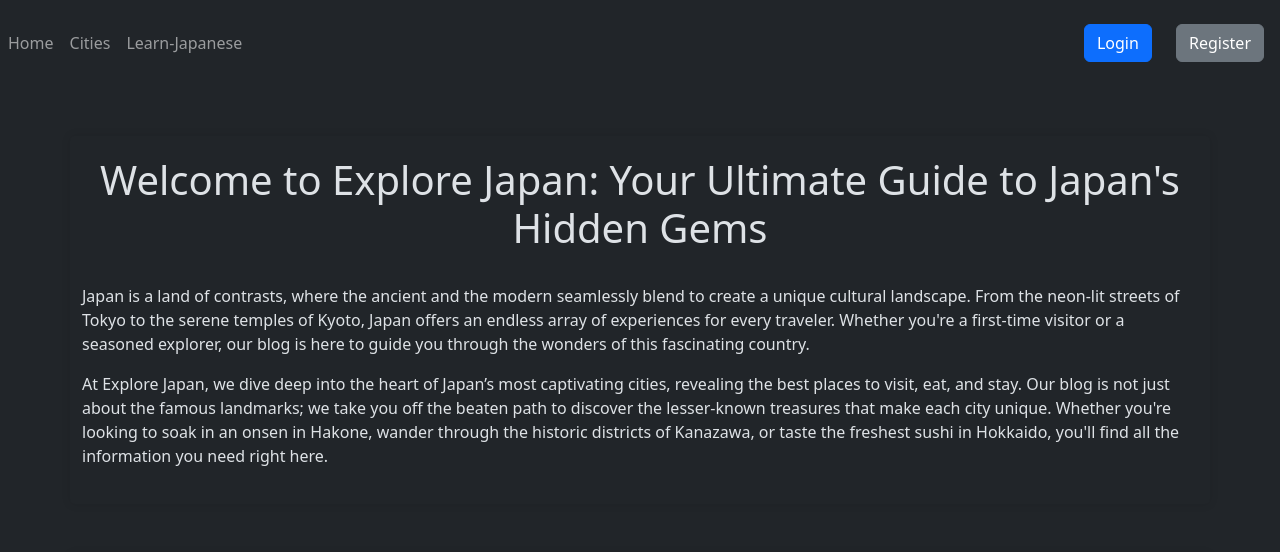
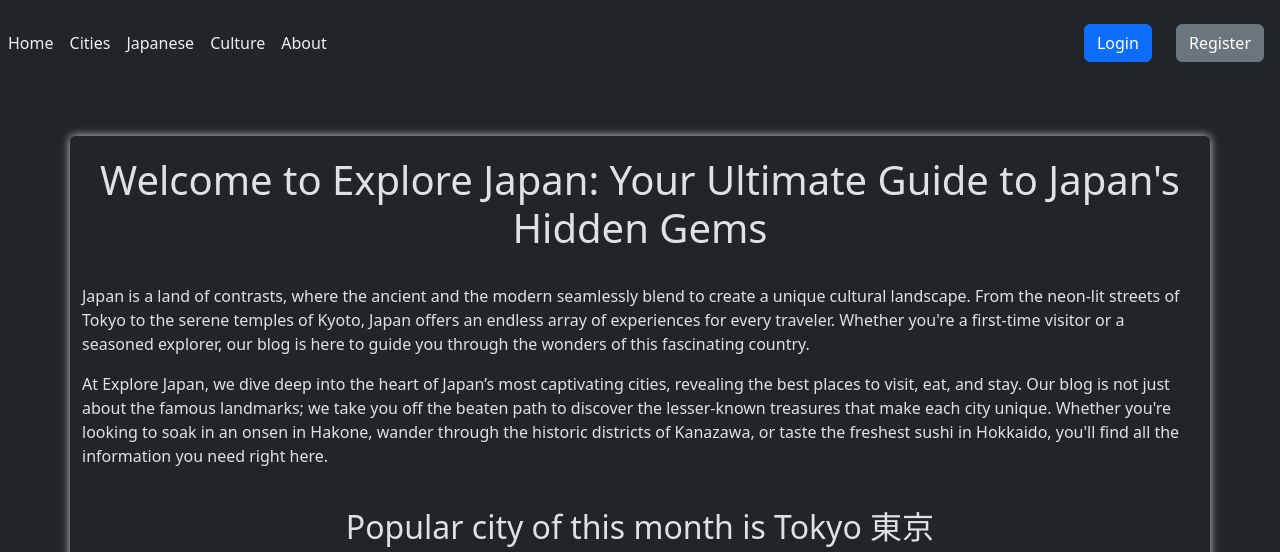
Before and after one commit to RadeHell/BlogisekJPN, a Django app: page / in a window 1280 px wide. Shown: the top 552 px of the page. Run offline with Django 5.2, Linux system fonts and the light colour scheme; data comes from the database, SQL or seed files in the repository; both versions use the stored data as it was after the commit; some libraries are stand-ins or nearby versions.

Commit message:
Changes of views also add culture page and aobut

```diff
--- a/Blog/templates/Home.html
+++ b/Blog/templates/Home.html
@@ -4,7 +4,7 @@
 
 
 <section class="welcome-section content2">
-    <div class="container ">
+    <div class="container">
         <h1 class="display-6"> Welcome to Explore Japan: Your Ultimate Guide to Japan's Hidden Gems</h1>
 
 
@@ -19,116 +19,60 @@
         At Explore Japan, we dive deep into the heart of Japan’s most captivating cities,
         revealing the best places to visit, eat, and stay. Our blog is not just about the famous landmarks; we take you off the beaten path to discover the lesser-known treasures that make each city unique. Whether you're looking to soak in an onsen in Hakone, wander through the historic districts of Kanazawa, or taste the freshest sushi in Hokkaido, you'll find all the information you need right here.
         </p>
-    </div>
 
 
-    <div class="container my-5">
-        <h2 class="display-8"> Popular city of this month is {{ city.name }} 東京</h2>
+         <br>
+
+
+
+
+        <h2 class="display-7 text-center"> Popular city of this month is {{ city.name }} 東京</h2>
         <div class="row justify-content-center">
             <div class="col-12">
                 <div class="card big-city-card">
                     <img src="https://media.cntraveler.com/photos/63482b255e7943ad4006df0b/16:9/w_2560%2Cc_limit/tokyoGettyImages-1031467664.jpeg" alt="Tokyo">
                     <div class="card-body">
                         <p class="card-text">Explore the bustling capital city, known for its skyscrapers, shopping, and vibrant culture.</p>
-                        <a href="{% url 'cities_list' %}"" class="btn btn-primary">Check more cities to visit</a>
+                        <a href="{% url 'cities_list' %}" class="btn btn-primary">Check more cities to visit</a>
                     </div>
                 </div>
             </div>
         </div>
-    </div>
 
 
 
 
+    <br>
+
+        <h3>The Japanese Language</h3>
+        <p>
+            The Japanese language is as fascinating as the country itself. With its unique writing system that
+            includes kanji, hiragana, and katakana, learning Japanese is a journey into a world of intricate
+            characters and beautiful sounds.
+        </p>
+        <p>
+            Whether you're a beginner or an advanced learner, mastering Japanese opens up new opportunities to
+            connect with the culture, people, and history of Japan. It's a challenging yet rewarding language that
+            provides deep insights into the Japanese way of thinking and living.
+        </p>
+        <a href="{% url 'Learn' %}" class="btn btn-primary">Check out useful phrases</a>
 
 
+        <br>
+        <br>
+        <h3>Japanese Culture & Traditions</h3>
+        <p>
+            Japanese culture is renowned for its attention to detail, respect for tradition, and innovation. From
+            tea ceremonies to anime, from sushi to sumo, Japan offers a cultural experience that is both diverse and
+            enriching.
+        </p>
+        <p>
+            Understanding Japanese customs, etiquette, and social norms can greatly enhance your appreciation of the
+            country's rich heritage and make your interactions more meaningful.
+        </p>
+        <a href="{% url 'Culture' %}" class="btn btn-primary">Check out useful phrases</a>
 
-
-
-
-
-
-
-
-
-
-    {% comment %}
-
-            <div class="container">
-                <h2 class="display-5"> Popular</h2>
-                <div class="row">
-                    <div class="col-md-4 mb-4">
-                     <div class="card city-card">
-                            <img src="https://media.istockphoto.com/id/499127037/photo/sika-deer-at-nara-park.jpg?s=612x612&w=0&k=20&c=RXrALZo8hAR0SEyDGyY7O07a2PL6WAxLGju7HD5-J74=" class="card-img" alt="Nara">
-                            <div class="card-body">
-                                <h5 class="card-title">Nara</h5>
-                                <p class="card-text">Discover the ancient city of Nara, home to Japan's first capital, renowned for its historic temples, stunning gardens, and friendly, free-roaming deer.</p>
-                            </div>
-                        </div>
-                    </div>
-
-
-                    <div class="col-md-4 mb-4">
-                        <div class="card city-card">
-                            <img src="https://gaijinpot.scdn3.secure.raxcdn.com/app/uploads/sites/6/2021/02/Kyoto-Japan-old-town-streets-in-the-Higashiyama-district@3x-1024x683.jpg" class="card-img" alt="Kyoto">
-                            <div class="card-body">
-                                <h5 class="card-title">Kyoto</h5>
-                                <p class="card-text">Discover the historical heart of Japan, famous for its classical Buddhist temples, gardens, and geisha district.</p>
-                            </div>
-                        </div>
-                    </div>
-                    <div class="col-md-4 mb-4">
-                        <div class="card city-card">
-                            <img src="https://photos.smugmug.com/Osaka/Osaka-Categories/i-J9MFjBv/0/XL/Osaka_Districts-XL.jpg" class="card-img" alt="Osaka">
-                            <div class="card-body">
-                                <h5 class="card-title">Osaka</h5>
-                                <p class="card-text">Experience the vibrant nightlife, delicious street food, and impressive architecture of Osaka.</p>
-                            </div>
-                        </div>
-                    </div>
-                </div>
-            </div>
-
-
-
-            <div class="container">
-                <h2 class="display-5"> Recomended</h2>
-                <div class="row">
-                    <div class="col-md-4 mb-4">
-                        <div class="card city-card">
-                            <img src="https://dynamic-media-cdn.tripadvisor.com/media/photo-o/2a/53/ba/b4/caption.jpg?w=1200&h=-1&s=1" class="card-img" alt="Hiroshima">
-                            <div class="card-body">
-                                <h5 class="card-title">Hiroshima</h5>
-                                <p class="card-text">A city known for its historical significance and resilience, Hiroshima is home to the Peace Memorial Park and Museum, symbolizing hope and recovery.</p>
-                            </div>
-                        </div>
-                    </div>
-
-
-                    <div class="col-md-4 mb-4">
-                        <div class="card city-card">
-                            <img src="https://cdn.cheapoguides.com/wp-content/uploads/sites/3/2023/05/nagoya-castle.jpg" class="card-img" alt="Nagoya">
-                            <div class="card-body">
-                                <h5 class="card-title">Nagoya</h5>
-                                <p class="card-text">A bustling industrial hub, Nagoya is famous for its automotive industry, historical Nagoya Castle, and the Atsuta Shrine, one of Japan's most important Shinto shrines.</p>
-                            </div>
-                        </div>
-                    </div>
-                    <div class="col-md-4 mb-4">
-                        <div class="card city-card">
-                            <img src="https://emmajaneexplores.com/wp-content/uploads/2015/06/Untitled-design.png" class="card-img" alt="Sapporo">
-                            <div class="card-body">
-                                <h5 class="card-title">Sapporo</h5>
-                                <p class="card-text">The capital of Hokkaido, Sapporo is renowned for its annual Snow Festival, delicious ramen, and as a gateway to some of Japan’s best skiing and natural hot springs.</p>
-                            </div>
-                        </div>
-                    </div>
-                </div>
-            </div>
-{% endcomment %}
-
-
-
+    </div>
 
 
 </section>
--- a/Blog/templates/Navbar.html
+++ b/Blog/templates/Navbar.html
@@ -15,9 +15,16 @@
               </li>
 
               <li class="nav-item">
-                <a class="nav-link" href="{% url 'Learn' %}">Learn-Japanese</a>
+                <a class="nav-link" href="{% url 'Learn' %}">Japanese</a>
               </li>
 
+              <li class="nav-item">
+                <a class="nav-link" href="{% url 'Culture' %}">Culture</a>
+              </li>
+
+              <li class="nav-item">
+                <a class="nav-link" href="{% url 'About' %}">About</a>
+              </li>
            </ul>
 
 
--- a/Blog/templates/mojeC.css
+++ b/Blog/templates/mojeC.css
@@ -72,7 +72,7 @@ body{
     max-width: 600px;
     margin: 50px auto;
     padding: 20px;
-    box-shadow: 0 0 10px rgba(0, 0, 0, 0.1);
+    box-shadow: 0 0 10px  rgba(255, 255, 255, 0.8);
     border-radius: 5px;
 }
 
@@ -130,4 +130,24 @@ button:hover {
 }
 
 
+
+
+
+
+
+
+
+.navbar {
+    background-color: #2c3e50;
+}
+.navbar-brand, .nav-link {
+    color: #ecf0f1 !important;
+}
+.navbar-brand:hover, .nav-link:hover {
+    color: #bdc3c7 !important;
+}
+.nav-link.active {
+    color: #3498db !important;
+}
+
 </style>
--- a/Blog/urls.py
+++ b/Blog/urls.py
@@ -20,6 +20,8 @@ urlpatterns = [
     path("Login", Login, name="Login"),
     path('Logout', Logout_View, name='Logout'),
     path('Account', Account, name='Account'),
+    path('Culture', Culture, name='Culture'),
+    path('About', About, name='About'),
     path('update-profile/', update_profile, name='update_profile'),
 
 
--- a/Blog/views.py
+++ b/Blog/views.py
@@ -71,10 +71,15 @@
     return render(request, 'account.html')
 
 
+def About(request):
+  return render(request, 'About.html')
 
 def Learn(request):
-  template = loader.get_template('Learn.html')
-  return HttpResponse(template.render())
+  return render(request, 'Learn.html')
+
+
+def Culture(request):
+  return render(request, 'Culture.html')
 
 
 def Logout_View(request):
```
Also changed, not shown: Blog/templates/About.html (added, +82 -0 lines), Blog/templates/Culture.html (added, +70 -0 lines), db.sqlite3.
